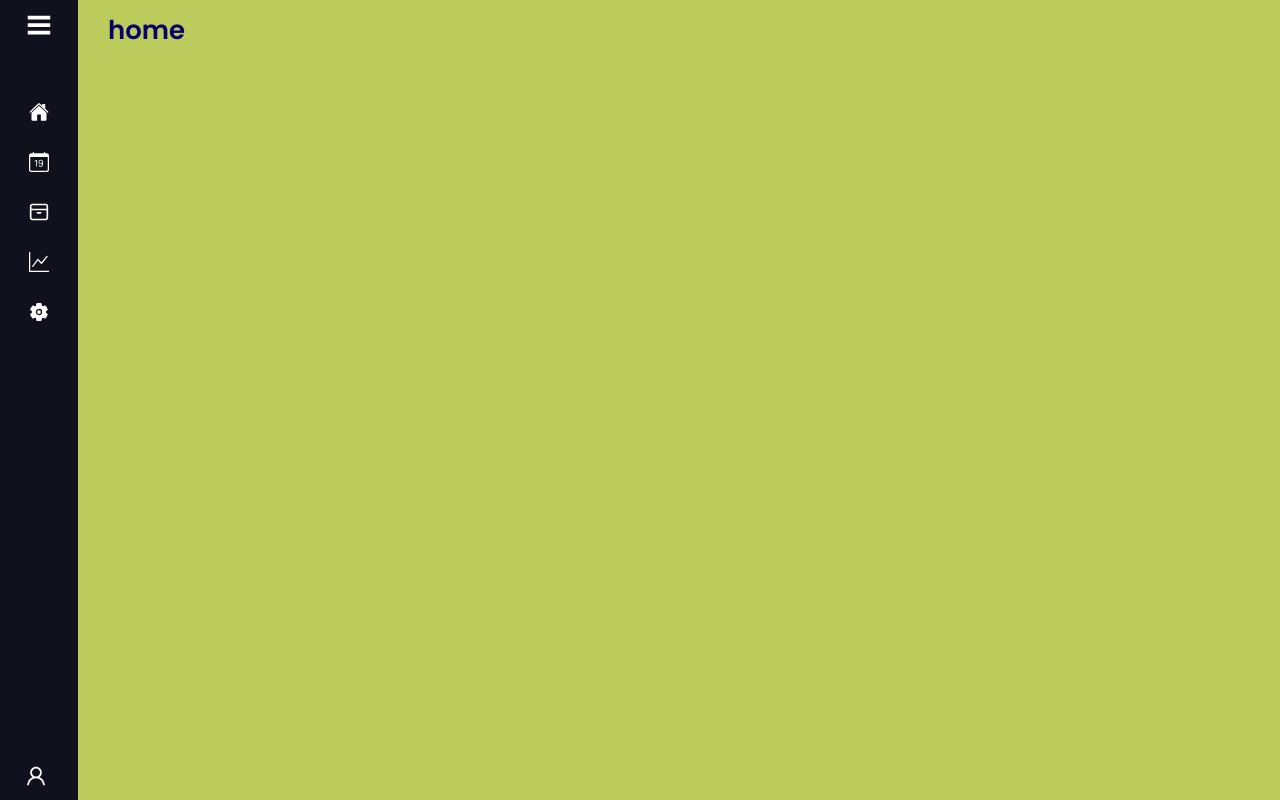
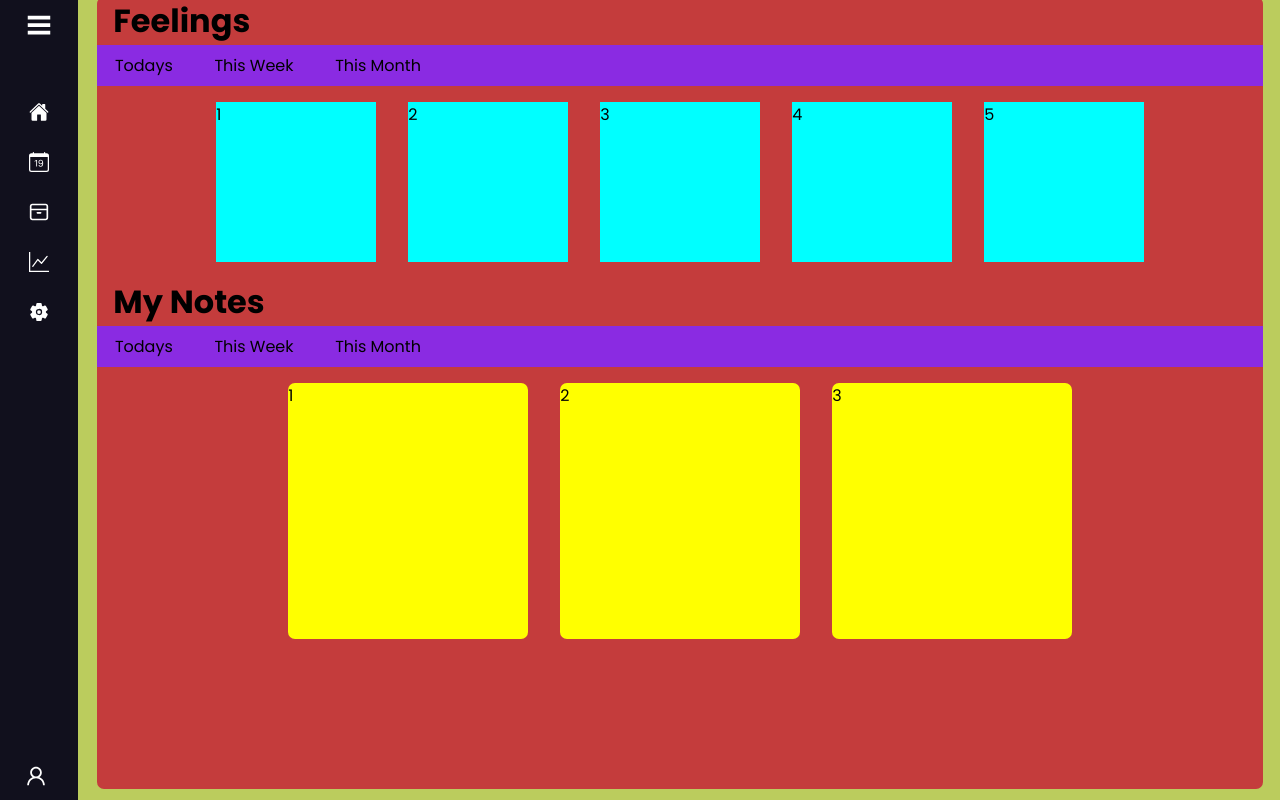
Before and after one commit to BrunoFay/Feelings-Diary, a React (Create React App) app: page / in a window 1280 px wide. Built offline with nearby package versions, Linux system fonts and the light colour scheme.

Commit message:
implemente components in home page

```diff
--- a/src/App.css
+++ b/src/App.css
@@ -1,30 +1,32 @@
-.main-section{
+
+.main-container{
   position: relative;
   background: #bbcc5d;
   height: 100vh;
   left: 260px;
-  width: calc(100% - 260px);
+  width: 81vw;
   transition: all 0.5s ease;
 }
-.sidebar.close ~ .main-section{
+.sidebar.close ~ .main-container{
   left: 78px;
   width: calc(100% - 78px);
 }
-.main-section .main-content{
+
+.main-container .main-content{
   height: 60px;
   display: flex;
   align-items: center;
 }
-.main-section .main-content .bx-menu,
-.main-section .main-content .text{
+.main-container .main-content .bx-menu,
+.main-container .main-content .text{
   color: #09016b;
   font-size: 35px;
 }
-.main-section .main-content .bx-menu{
-  margin: 0 15px;
+.main-container .main-content .bx-menu{
+  /* margin: 0 15px; */
   cursor: pointer;
 }
-.main-section .main-content .text{
+.main-container .main-content .text{
   font-size: 26px;
   font-weight: 600;
 }
--- /dev/null
+++ b/src/components/home/MainHome.jsx
@@ -0,0 +1,33 @@
+import React from 'react'
+import './mainHome.css'
+
+export default function MainHome() {
+  return (
+    <div className='home-container'>
+      <h1>Feelings</h1>
+      <nav>
+        <span>Todays</span>
+        <span>This Week</span>
+        <span>This Month</span>
+      </nav>
+      <section className='feelings-container'>
+        <div>1</div>
+        <div>2</div>
+        <div>3</div>
+        <div>4</div>
+        <div>5</div>
+      </section>
+      <h1>My Notes</h1>
+      <nav>
+        <span>Todays</span>
+        <span>This Week</span>
+        <span>This Month</span>
+      </nav>
+      <section className='notes-container'>
+        <div>1</div>
+        <div>2</div>
+        <div>3</div>
+      </section>
+    </div>
+  )
+}
--- /dev/null
+++ b/src/components/home/mainHome.css
@@ -0,0 +1,55 @@
+.home-container {
+  background-color: rgb(196, 60, 60);
+  height: 99vh;
+  width: 97%;
+  position: relative;
+  top: 45.4vh;
+  left: 0.1vw;
+  justify-content: center;
+  align-items: center;
+  border-radius: 7px;
+}
+.home-container h1{
+  margin-left: 1rem;
+}
+.main-content{
+  justify-content: center;
+}
+.sidebar.close .home-container{
+  left: 78px;
+  width: 30%;
+}
+
+.home-container nav{
+display: flex;
+gap: 2rem;
+padding: 0.5rem;
+background-color: blueviolet;
+}
+.home-container nav span{
+  margin-left: 0.6rem;
+
+}
+
+.feelings-container,.notes-container{
+display: flex;
+gap: 2rem;
+padding: 1em;
+flex-wrap: wrap;
+justify-content: center;
+}
+.feelings-container div{
+background-color: aqua;
+width: 10rem;
+height: 10em;
+}
+.notes-container div{
+background-color: yellow;
+width: 15rem;
+height: 16rem;
+border-radius: 7px;
+transition: all ease-in 150ms;
+}
+.notes-container div:hover{
+  box-shadow: 0px 0px 1em rgb(77, 75, 75);
+}
--- a/src/pages/Analytics.jsx
+++ b/src/pages/Analytics.jsx
@@ -1,15 +1,17 @@
 import React from 'react'
+import Navbar from '../components/navbar/Navbar';
 
 export default function Analytics() {
   return (
     <>
+     <Navbar />
       <div>Analytics</div>
-      <section className="main-section">
+      <main className="main-section">
         <div className="main-content">
           <i className='bx bx-menu' ></i>
           <span className="text">Analytics</span>
         </div>
-      </section>
+      </main>
     </>
   )
 }
--- a/src/pages/Home.jsx
+++ b/src/pages/Home.jsx
@@ -1,15 +1,16 @@
 import React from 'react'
 import Navbar from '../components/navbar/Navbar';
+import MainHome from '../components/home/MainHome';
+
 export default function Home() {
   return (
     <>
       <Navbar />
-      <section className="main-section">
+      <main className="main-container">
         <div className="main-content">
-          <i className='bx bx-menu' ></i>
-          <span className="text">home</span>
+          <MainHome />
         </div>
-      </section>
+      </main>
     </>
   )
 }
--- a/src/pages/Posts.jsx
+++ b/src/pages/Posts.jsx
@@ -1,15 +1,16 @@
 import React from 'react'
+import Navbar from '../components/navbar/Navbar';
 
 export default function Posts() {
   return (
     <>
-      <div>Posts</div>
-      <section className="main-section">
+     <Navbar />
+      <main className="main-section">
         <div className="main-content">
           <i className='bx bx-menu' ></i>
           <span className="text">posts</span>
         </div>
-      </section>
+      </main>
     </>
 
   )
--- a/src/pages/Settings.jsx
+++ b/src/pages/Settings.jsx
@@ -1,15 +1,17 @@
 import React from 'react'
+import Navbar from '../components/navbar/Navbar';
 
 export default function Settings() {
   return (
     <>
+     <Navbar />
       <div>Settings</div>
-      <section className="main-section">
+      <main className="main-section">
         <div className="main-content">
           <i className='bx bx-menu' ></i>
           <span className="text">settings</span>
         </div>
-      </section>
+      </main>
     </>
   )
 }
```
